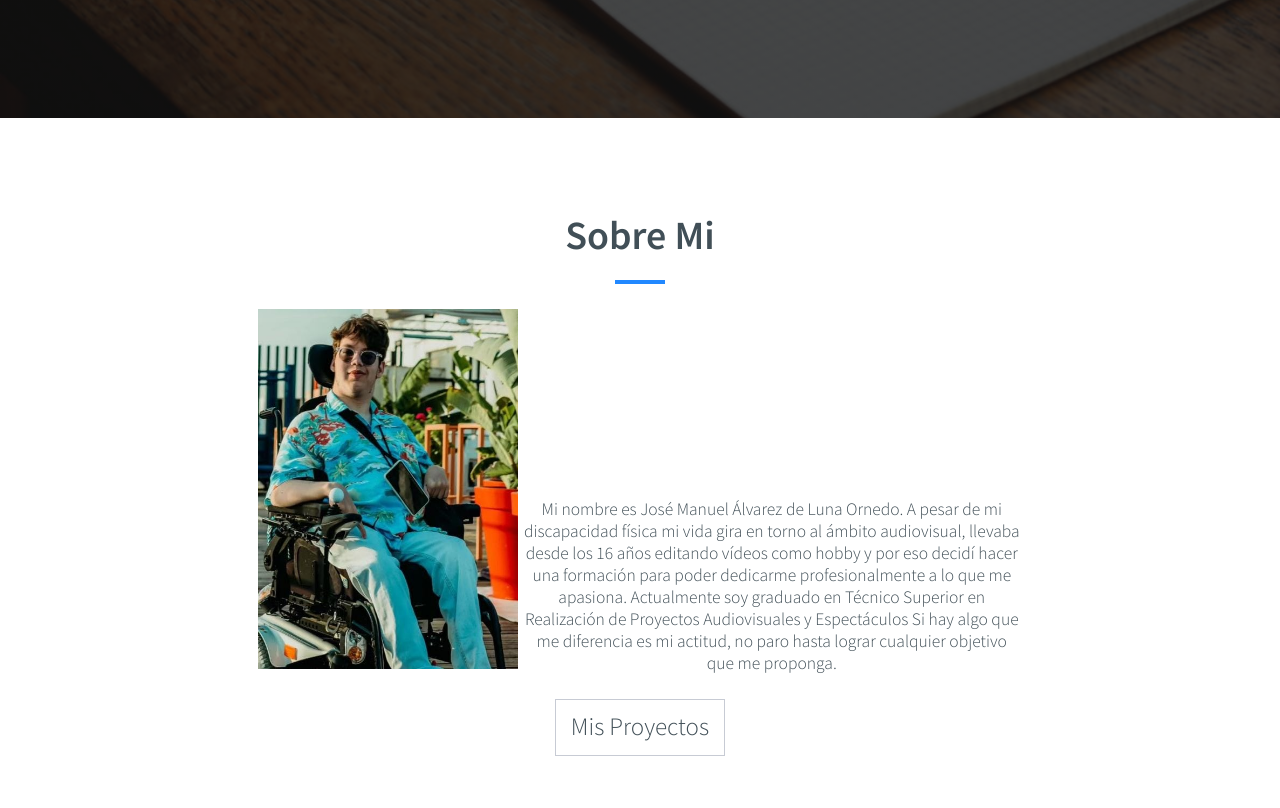
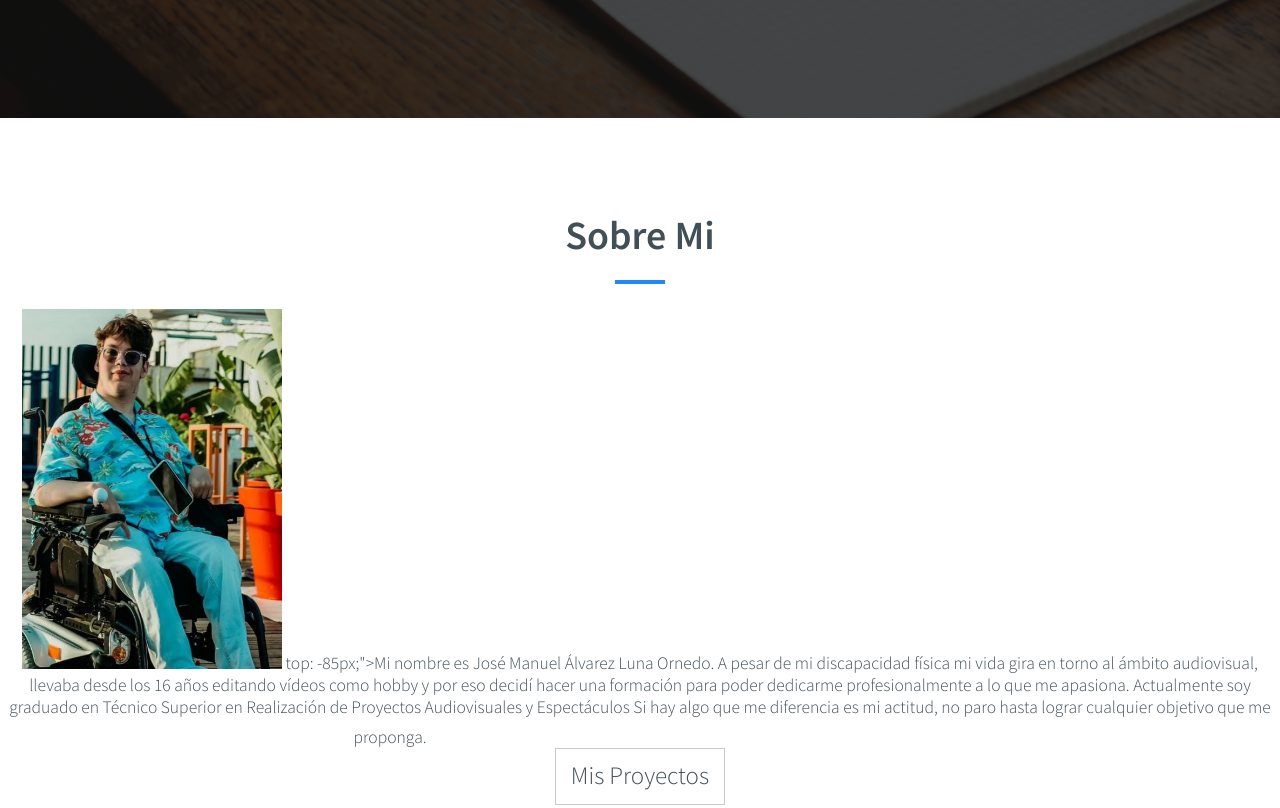
Before and after one commit to pepeadeluna/es, a plain HTML site: page index.html in a window 1280 px wide. Shown: the part 682-1490 px from the top of the page. Drawn offline with Linux system fonts and the light colour scheme.

Commit message:
Update index.html

```diff
--- a/index.html
+++ b/index.html
@@ -38,12 +38,11 @@
         <h1 class="headerLine">Sobre Mi</h1>
         <div class="lineContainer"><div class="line"></div></div>
         <img src="https://raw.githubusercontent.com/pepeadeluna/es/main/avatar%20foto.jpeg" width="260" height="360">
-        <p>Mi nombre es José Manuel Álvarez de Luna Ornedo.
-
+       top: -85px;">Mi nombre es José Manuel Álvarez Luna Ornedo.
             A pesar de mi discapacidad física mi vida gira en torno al ámbito audiovisual, llevaba desde los 16 años editando vídeos como hobby y por eso decidí hacer una formación para poder dedicarme profesionalmente a lo que me apasiona. Actualmente soy graduado en Técnico Superior en Realización de Proyectos Audiovisuales y Espectáculos
-
             Si hay algo que me diferencia es mi actitud, no paro hasta lograr cualquier objetivo que me proponga.</p>
         <br>
+
         <a scrolllink="#template" class="learnMore scrollLink">Mis Proyectos</a>
     </section>
 
```
